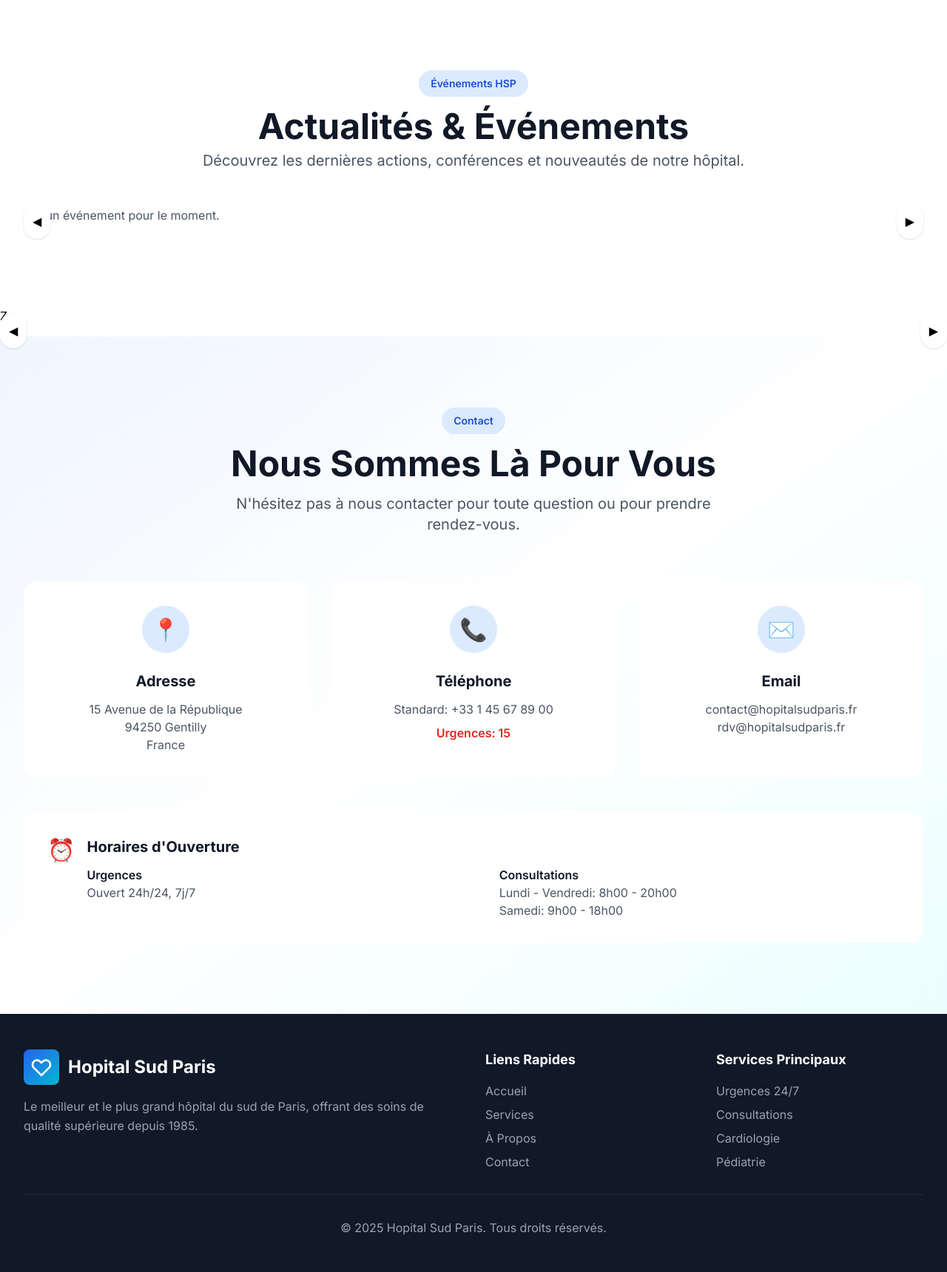
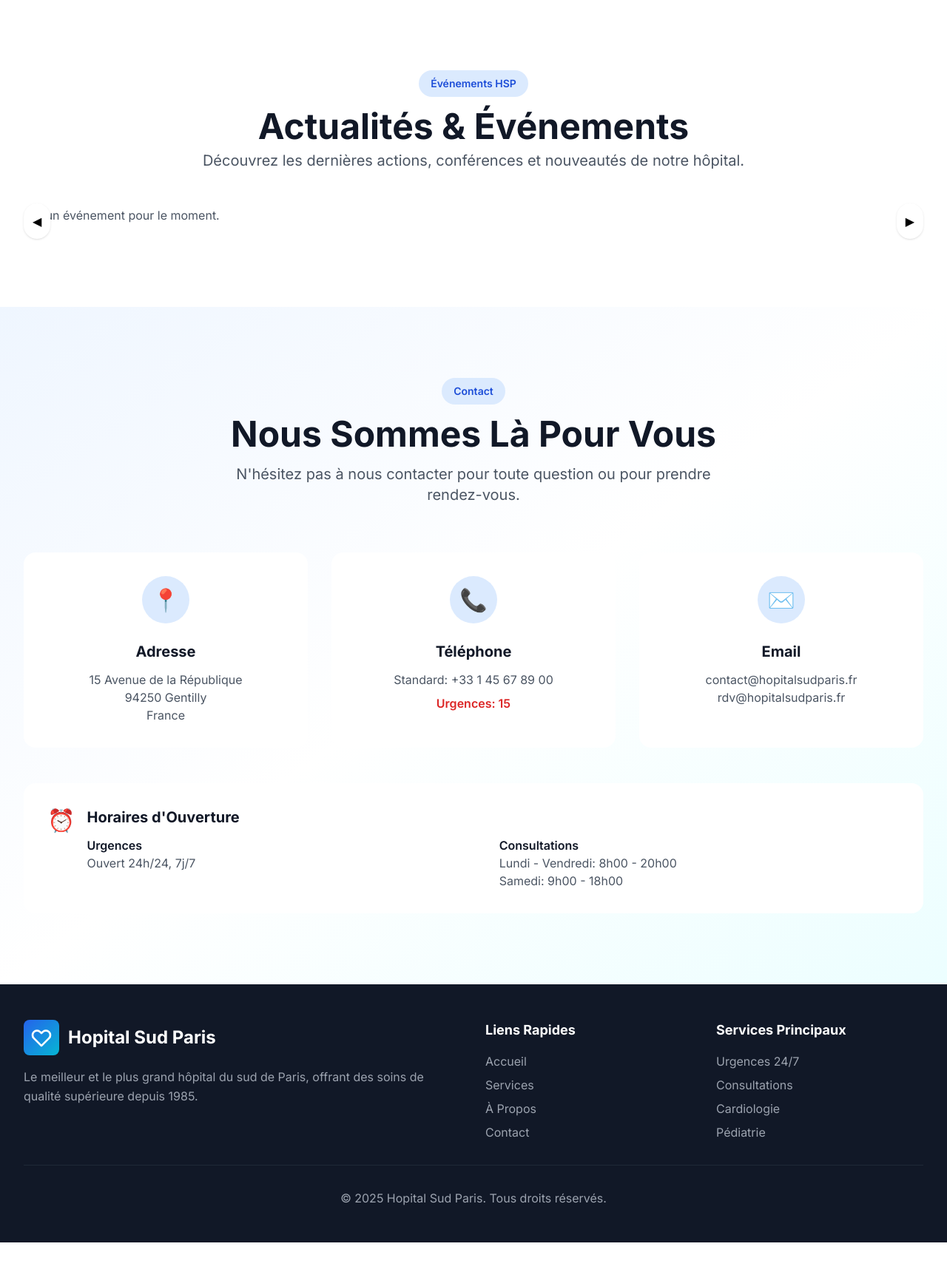
Before and after one commit to Miavoudila-Ivann/hsp, a PHP site: page /hsp/ in a window 1280 px wide. Shown: the part 3716-5436 px from the top of the page at 74% size. After the commit the page ends 5396 px from the top, so only its background shows below. Run offline with PHP 8.4, Linux system fonts and the light colour scheme; data that the repository does not hold is empty; some libraries are stand-ins or nearby versions.

Commit message:
Supression du carrousel et des bouton slidee

```diff
--- a/index.php
+++ b/index.php
@@ -461,30 +461,6 @@ $hours = [
         });
     }
 </script>
-Z
-        <!-- CARROUSEL EVENTS -->
-        <div class="relative">
-            <div id="eventCarousel"
-                 class="flex overflow-x-auto space-x-6 pb-4 snap-x snap-mandatory scroll-smooth">
-
-
-
-
-
-
-
-            <!-- BOUTONS SLIDE -->
-            <button onclick="scrollEvents(-1)"
-                    class="hidden md:flex absolute left-0 top-1/2 -translate-y-1/2 bg-white shadow p-3 rounded-full hover:scale-110 transition">
-                ◀
-            </button>
-            <button onclick="scrollEvents(1)"
-                    class="hidden md:flex absolute right-0 top-1/2 -translate-y-1/2 bg-white shadow p-3 rounded-full hover:scale-110 transition">
-                ▶
-            </button>
-        </div>
-    </div>
-</section>
 
 <script>
     function scrollEvents(direction) {
```
